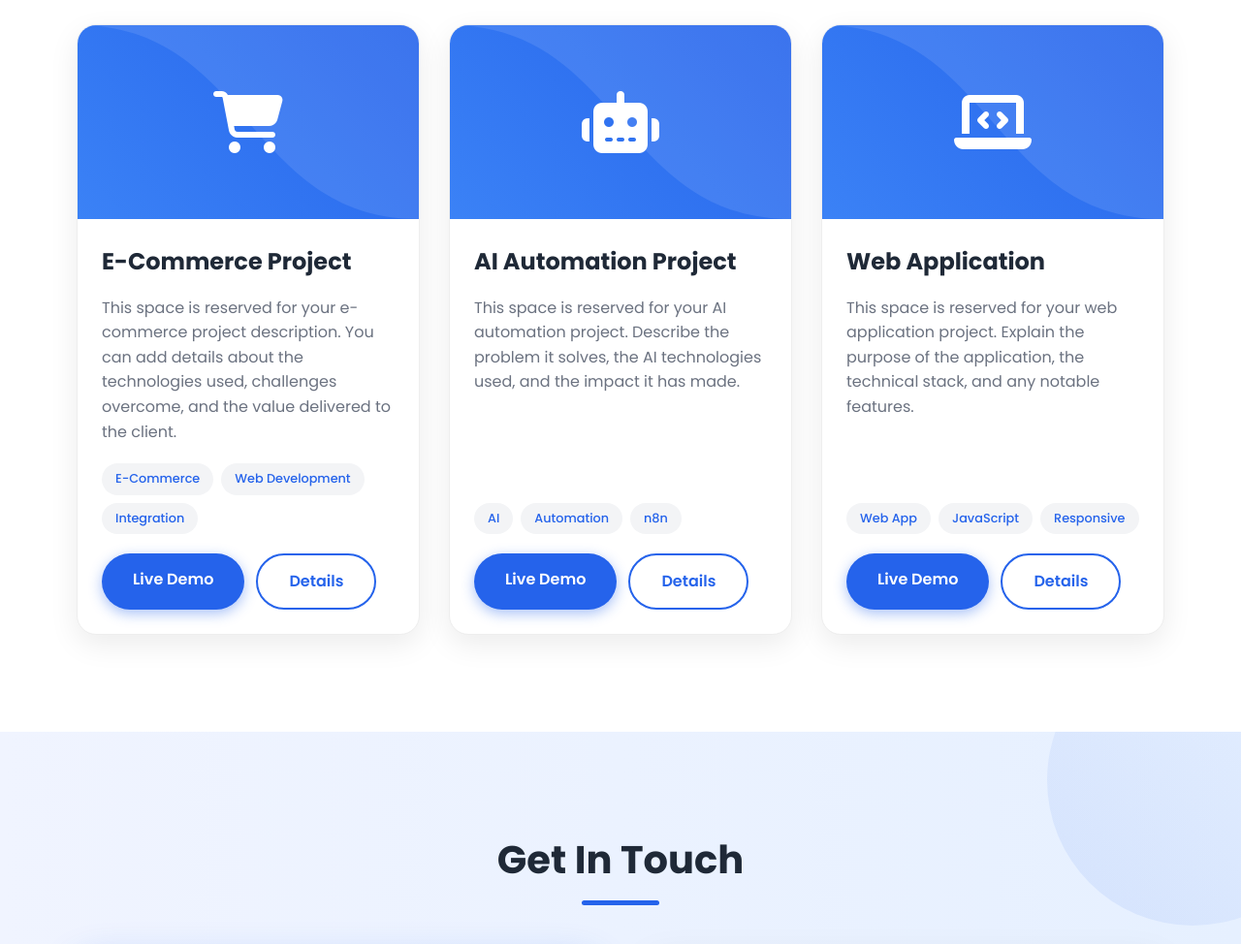
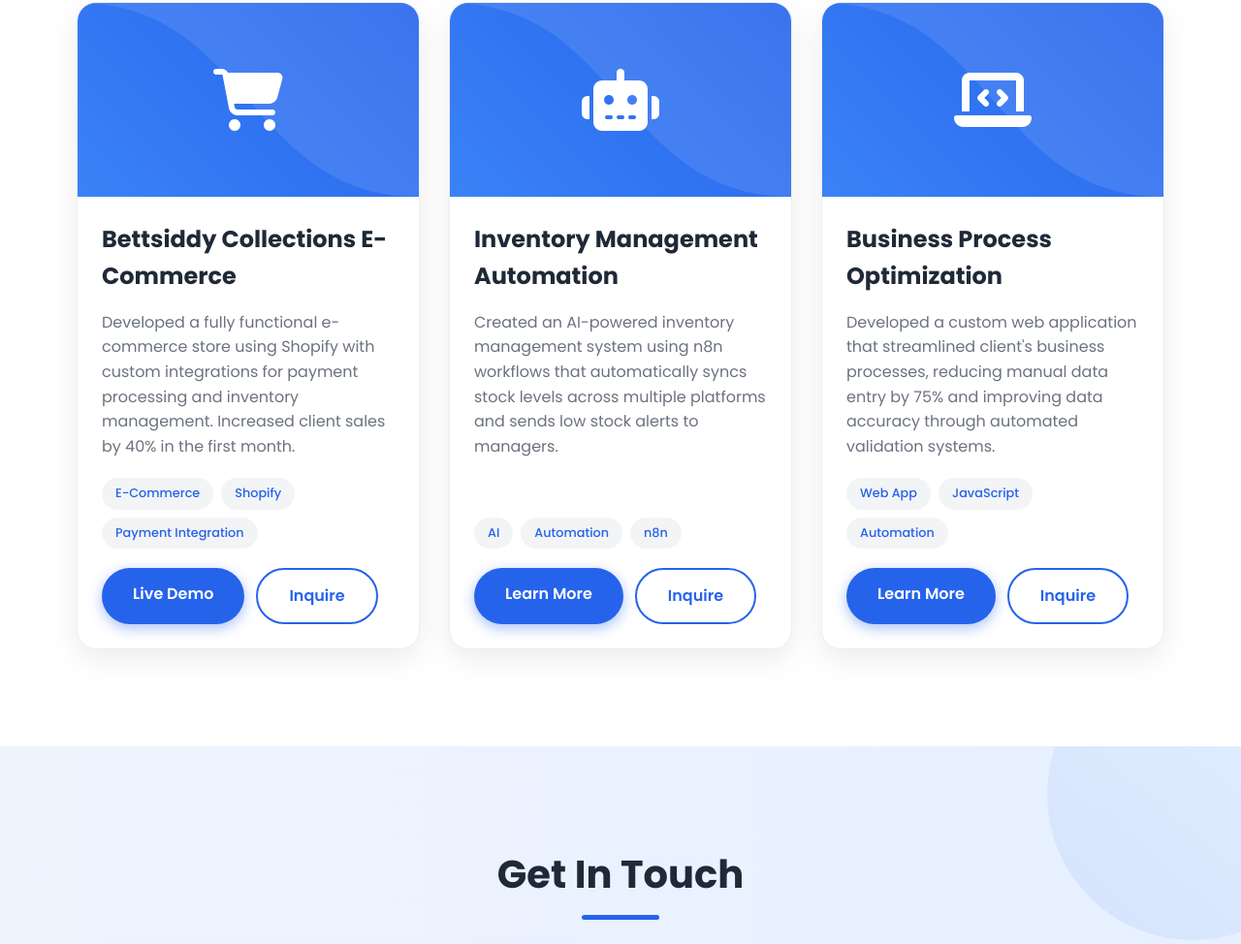
Before and after one commit to solocho/solomon-chome-mumba, a plain HTML site: page index.html in a window 1280 px wide. Shown: the part 3276-4250 px from the top of the page at 97% size. Drawn offline with Linux system fonts and the light colour scheme.

Commit message:
Update index.html

```diff
--- a/index.html
+++ b/index.html
@@ -969,10 +969,10 @@
                         <li><i class="fas fa-graduation-cap"></i><strong>Education:</strong> BSc Business Information Technology</li>
                         <li><i class="fas fa-university"></i><strong>University:</strong> Cooperative University of Kenya</li>
                         <li><i class="fas fa-envelope"></i><strong>Email:</strong> chomesolomon05@gmail.com</li>
-                        <li><i class="fas fa-phone"></i><strong>Phone:</strong> +254 783 434 955</li>
+                        <li><i class="fas fa-phone"></i><strong>Phone:</strong> +254 746 415 318</li>
                     </ul>
 
-                    <a href="#" class="btn" id="downloadResume">Download Resume</a>
+                    <a href="solomon-resume.docx" class="btn" id="downloadResume" download>Download Resume</a>
                 </div>
                 <div class="about-image">
                     <img src="solo.jpg" alt="Solomon Mumba">
@@ -996,7 +996,6 @@
                         <li><i class="fas fa-check"></i> HTML</li>
                         <li><i class="fas fa-check"></i> CSS</li>
                         <li><i class="fas fa-check"></i> JavaScript</li>
-                        <li><i class="fas fa-check"></i> WordPress</li>
                         <li><i class="fas fa-check"></i> Shopify</li>
                     </ul>
                 </div>
@@ -1037,62 +1036,62 @@
         <div class="container">
             <h2 class="section-title">My Projects</h2>
             <div class="projects-container">
-                <!-- Project Template 1 -->
+                <!-- Project 1 -->
                 <div class="project-card">
                     <div class="project-image">
                         <i class="fas fa-shopping-cart"></i>
                     </div>
                     <div class="project-content">
-                        <h3>E-Commerce Project</h3>
-                        <p>This space is reserved for your e-commerce project description. You can add details about the technologies used, challenges overcome, and the value delivered to the client.</p>
+                        <h3>Bettsiddy Collections E-Commerce</h3>
+                        <p>Developed a fully functional e-commerce store using Shopify with custom integrations for payment processing and inventory management. Increased client sales by 40% in the first month.</p>
                         <div class="project-tags">
                             <span class="project-tag">E-Commerce</span>
-                            <span class="project-tag">Web Development</span>
-                            <span class="project-tag">Integration</span>
+                            <span class="project-tag">Shopify</span>
+                            <span class="project-tag">Payment Integration</span>
                         </div>
                         <div class="project-buttons">
-                            <a href="#" class="btn">Live Demo</a>
-                            <a href="#" class="btn btn-outline">Details</a>
+                            <a href="https://bettsiddycollections.store" target="_blank" class="btn">Live Demo</a>
+                            <a href="#contact" class="btn btn-outline">Inquire</a>
                         </div>
                     </div>
                 </div>
 
-                <!-- Project Template 2 -->
+                <!-- Project 2 -->
                 <div class="project-card">
                     <div class="project-image">
                         <i class="fas fa-robot"></i>
                     </div>
                     <div class="project-content">
-                        <h3>AI Automation Project</h3>
-                        <p>This space is reserved for your AI automation project. Describe the problem it solves, the AI technologies used, and the impact it has made.</p>
+                        <h3>Inventory Management Automation</h3>
+                        <p>Created an AI-powered inventory management system using n8n workflows that automatically syncs stock levels across multiple platforms and sends low stock alerts to managers.</p>
                         <div class="project-tags">
                             <span class="project-tag">AI</span>
                             <span class="project-tag">Automation</span>
                             <span class="project-tag">n8n</span>
                         </div>
                         <div class="project-buttons">
-                            <a href="#" class="btn">Live Demo</a>
-                            <a href="#" class="btn btn-outline">Details</a>
+                            <a href="agent preview.mp4" class="btn">Learn More</a>
+                            <a href="#contact" class="btn btn-outline">Inquire</a>
                         </div>
                     </div>
                 </div>
 
-                <!-- Project Template 3 -->
+                <!-- Project 3 -->
                 <div class="project-card">
                     <div class="project-image">
                         <i class="fas fa-laptop-code"></i>
                     </div>
                     <div class="project-content">
-                        <h3>Web Application</h3>
-                        <p>This space is reserved for your web application project. Explain the purpose of the application, the technical stack, and any notable features.</p>
+                        <h3>Business Process Optimization</h3>
+                        <p>Developed a custom web application that streamlined client's business processes, reducing manual data entry by 75% and improving data accuracy through automated validation systems.</p>
                         <div class="project-tags">
                             <span class="project-tag">Web App</span>
                             <span class="project-tag">JavaScript</span>
-                            <span class="project-tag">Responsive</span>
+                            <span class="project-tag">Automation</span>
                         </div>
                         <div class="project-buttons">
-                            <a href="#" class="btn">Live Demo</a>
-                            <a href="#" class="btn btn-outline">Details</a>
+                            <a href="#contact" class="btn">Learn More</a>
+                            <a href="#contact" class="btn btn-outline">Inquire</a>
                         </div>
                     </div>
                 </div>
@@ -1110,13 +1109,13 @@
                     <p>I'm available for freelance work, full-time positions, and collaboration on interesting projects.</p>
                     <ul class="contact-details">
                         <li><i class="fas fa-map-marker-alt"></i> Nairobi, Kenya</li>
-                        <li><i class="fas fa-phone"></i> +254 783 434 955</li>
+                        <li><i class="fas fa-phone"></i> +254 746 415 318</li>
                         <li><i class="fas fa-envelope"></i> chomesolomon05@gmail.com</li>
                         <li><i class="fas fa-graduation-cap"></i> Cooperative University of Kenya</li>
                     </ul>
                     <div class="social-links">
                         <a href="#"><i class="fab fa-linkedin-in"></i></a>
-                        <a href="#"><i class="fab fa-github"></i></a>
+                        <a href="https://github.com/solocho"><i class="fab fa-github"></i></a>
                         <a href="#"><i class="fab fa-twitter"></i></a>
                         <a href="#"><i class="fab fa-instagram"></i></a>
                     </div>
@@ -1158,7 +1157,7 @@
                 <li><a href="#projects">Projects</a></li>
                 <li><a href="#contact">Contact</a></li>
             </ul>
-            <p class="copyright">&copy; 2023 Solomon Mumba. All Rights Reserved.</p>
+            <p class="copyright">&copy; 2025 Solomon Mumba. All Rights Reserved.</p>
         </div>
     </footer>
 
@@ -1192,12 +1191,6 @@
             });
         });
 
-        // Download Resume
-        document.getElementById('downloadResume').addEventListener('click', function(e) {
-            e.preventDefault();
-            alert('In a real implementation, this would download your resume PDF. For now, it\'s a placeholder.');
-        });
-
         // Contact Form Submission
         document.getElementById('contactForm').addEventListener('submit', function(e) {
             e.preventDefault();
@@ -1211,8 +1204,8 @@
             // Format WhatsApp message
             const whatsappMessage = `New Message from Portfolio:%0A%0AName: ${name}%0AEmail: ${email}%0ASubject: ${subject}%0AMessage: ${message}`;
 
-            // Open WhatsApp with pre-filled message (in a real scenario, you might use a server to handle this)
-            window.open(`https://wa.me/254783434955?text=${whatsappMessage}`, '_blank');
+            // Open WhatsApp with pre-filled message
+            window.open(`https://wa.me/254746415318?text=${whatsappMessage}`, '_blank');
 
             // Show thank you modal
             document.getElementById('thankYouModal').classList.add('active');
@@ -1225,14 +1218,6 @@
         document.getElementById('closeModal').addEventListener('click', function() {
             document.getElementById('thankYouModal').classList.remove('active');
         });
-
-        // Project buttons functionality
-        document.querySelectorAll('.project-buttons .btn').forEach(button => {
-            button.addEventListener('click', function(e) {
-                e.preventDefault();
-                alert('In a real implementation, this would link to your project. For now, it\'s a placeholder.');
-            });
-        });
     </script>
 </body>
 </html>
```
